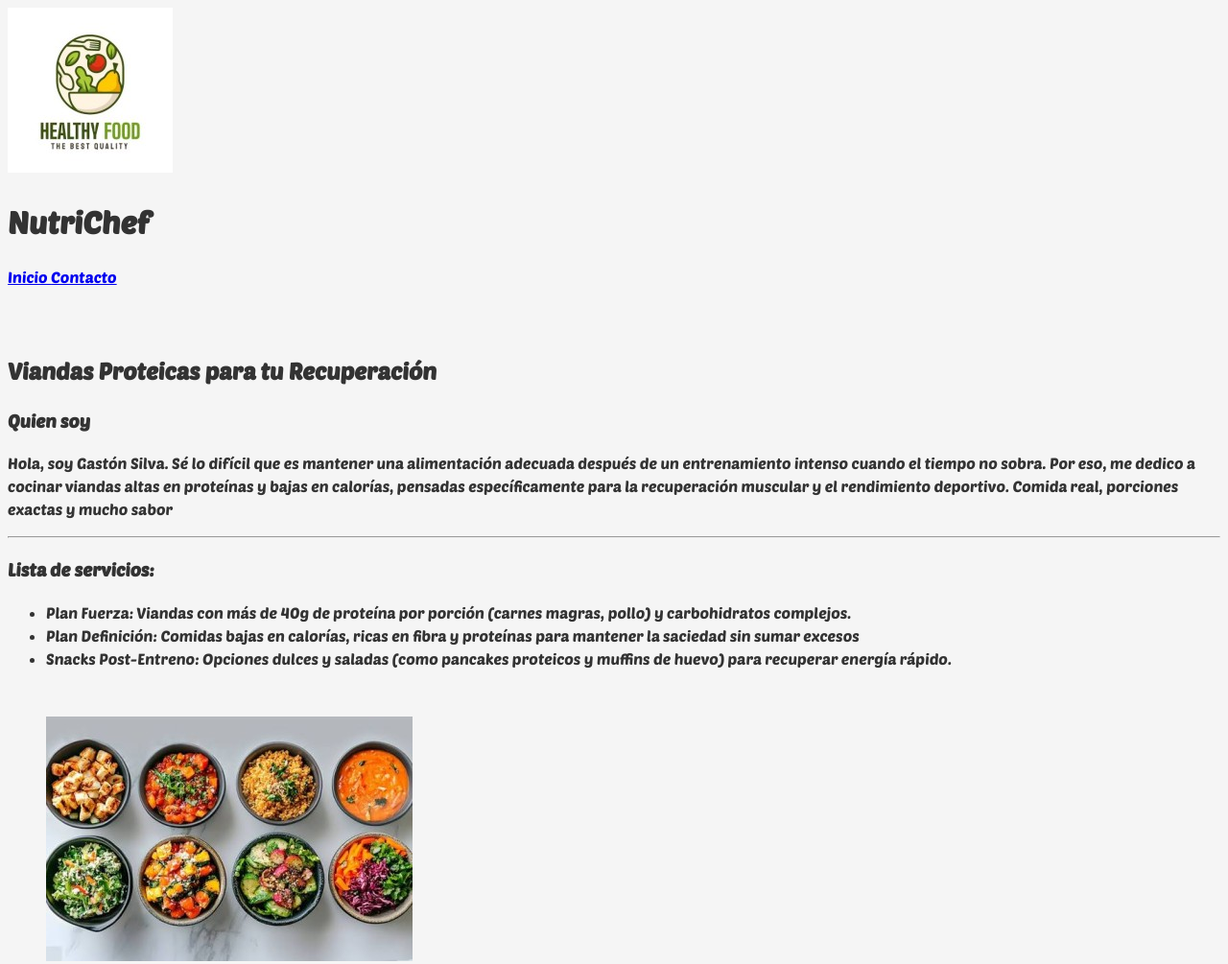
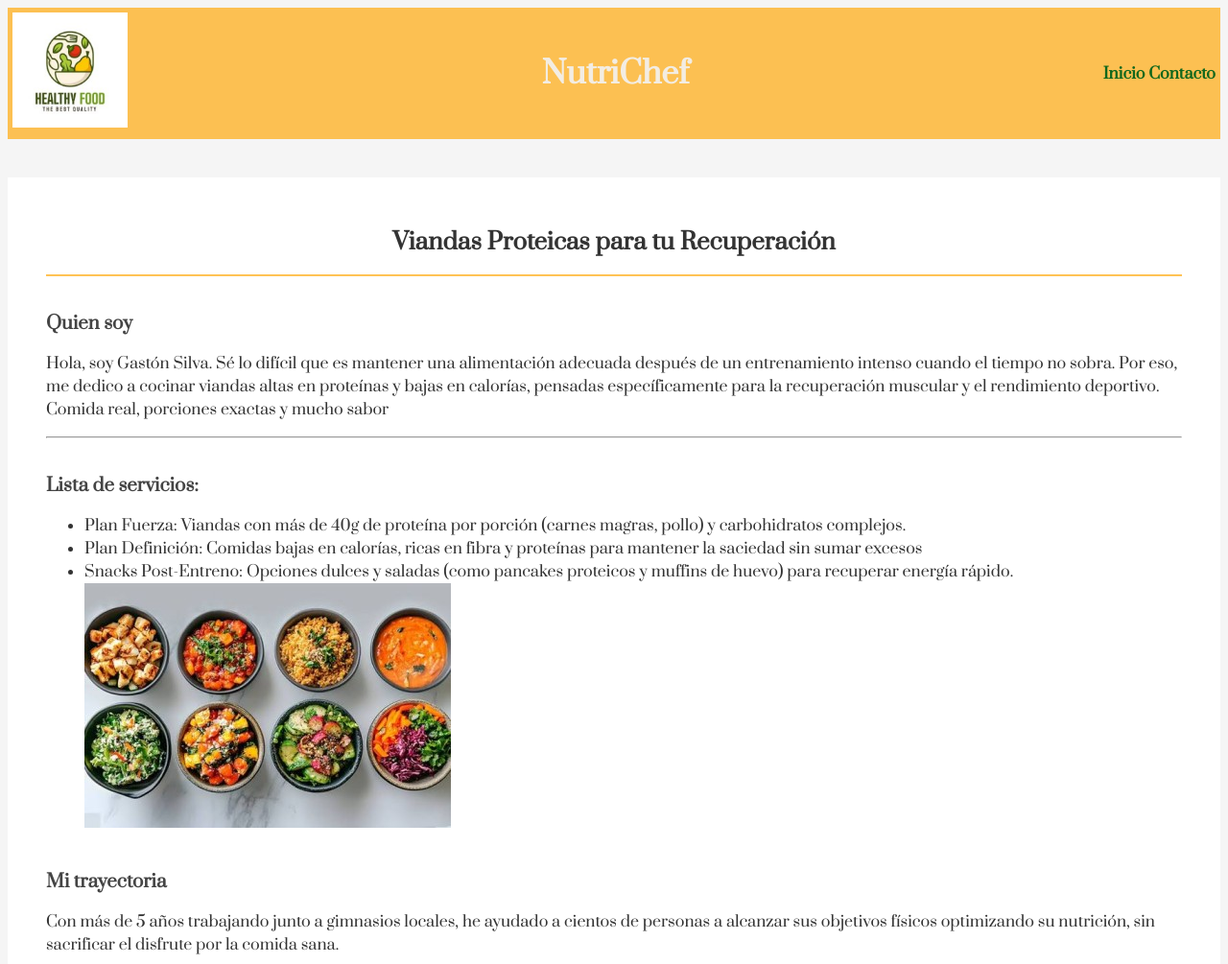
Before and after one commit to delgadosofiaguada-jpg/Delgado.Actividades.APPWEB, a website: page Actividad6/index.html in a window 1280 px wide. Shown: the top 1005 px of the page at 96% size. Drawn offline with Linux system fonts and the light colour scheme.

Commit message:
Header css

```diff
--- a/Actividad6/index.html
+++ b/Actividad6/index.html
@@ -7,7 +7,7 @@
     <link rel="stylesheet" href="./recursos/estilos/index.css">
 </head>
 <body>
-    <header>
+    <header class="encabezado-principal">
 
         <a href="./index.html" aria-label="Ir al inicio">
             <img src="./recursos/imagenes/logo (1) (2).jpg" alt="logo pagina">
@@ -23,10 +23,10 @@
             </a>
         </nav>
         <br><br>
+
+    </header>
+    <main class="contenido-principal">
         <h2>Viandas Proteicas para tu Recuperación</h2>
-    </header>
-    <main>
-
 
      <section>
         <h3>
@@ -50,7 +50,6 @@
                 Snacks Post-Entreno: Opciones dulces y saladas (como pancakes proteicos y muffins de huevo)
                 para recuperar energía rápido.
             </li>
-            <br><br>
             <img src="recursos/imagenes/food (2).jpg" alt="">
         </ul>
      </section>
--- a/Actividad6/recursos/estilos/index.css
+++ b/Actividad6/recursos/estilos/index.css
@@ -10,14 +10,76 @@ id
 
 /*FUENTE*/
 @font-face {
-  font-family: PoersenOne ;
-  src: url(./fuentes/PoetsenOne-Regular.ttf);
+  font-family: Prata ;
+  src: url(./fuentes/Prata-Regular.ttf);
 }
 
 html {
-  font-family: PoersenOne;
+  font-family: Prata;
   font-size: 16px;
   line-height: 1.5;
   color: #333;
   background-color: #f5f5f5;
 }
+
+.encabezado-principal {
+
+    /*Afecta el comportamiento externo e interno*/
+    display: flex;
+    flex-direction:row;
+    align-items: center;
+    background-color: #ffb121c3;
+    padding: 5px;
+}
+
+.encabezado-principal a img {
+    width: 120px;
+}
+.encabezado-principal nav a {
+    text-decoration: none;
+    color: #11671c;
+    font-weight: bold;
+    margin-left: auto;
+}
+.encabezado-principal h1 {
+    margin: 0 auto;
+    color: #f3ede3;
+}
+
+.contenido-principal{
+    max-width:900;
+    margin: 40px auto;
+    padding: 30px 40px;
+    background-color: #ffffff;
+}
+
+.contenido-principal h2 {
+    color: #333;
+    text-align: center; /* Centra el título principal */
+    margin-bottom: 30px;
+    padding-bottom: 15px;
+    border-bottom: 2px solid #ffb121c3; /* Una línea divisora */
+}
+
+.contenido-principal h3 {
+    color: #444;
+    margin-top: 35px;
+    margin-bottom: 15px;
+}
+
+.contenido-principal .contenedor-form{
+
+    padding: 20px 20%
+}
+.contenido-principal .contenedor-form input {
+
+    padding: 10px
+}
+.contenido-principal .contenedor-form select {
+
+    padding: 10px
+}
+.contenido-principal .contenedor-form form{
+    display: flex;
+    flex-direction: column;
+}
```
Also changed, not shown: Actividad6/contacto.html (+2 -2 lines), Actividad6/recursos/estilos/fuentes/Cormorant-VariableFont_wght.ttf (added), Actividad6/recursos/estilos/fuentes/Prata-Regular.ttf (added).
